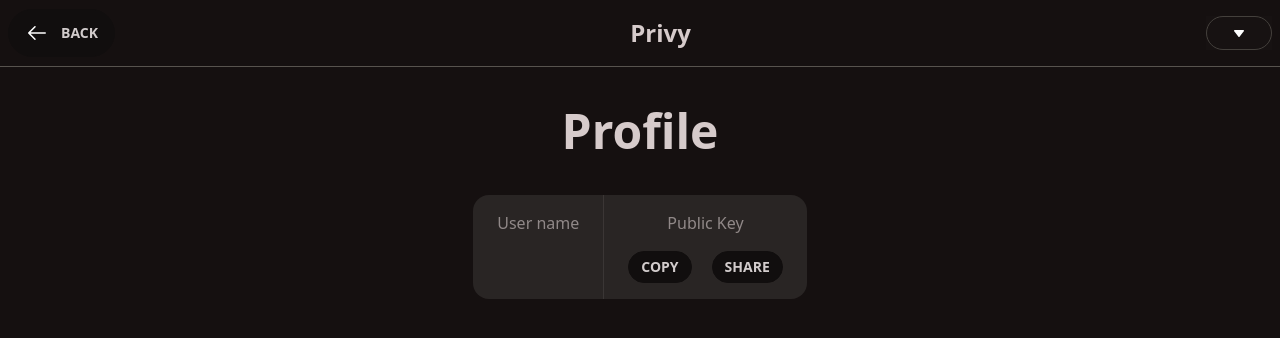
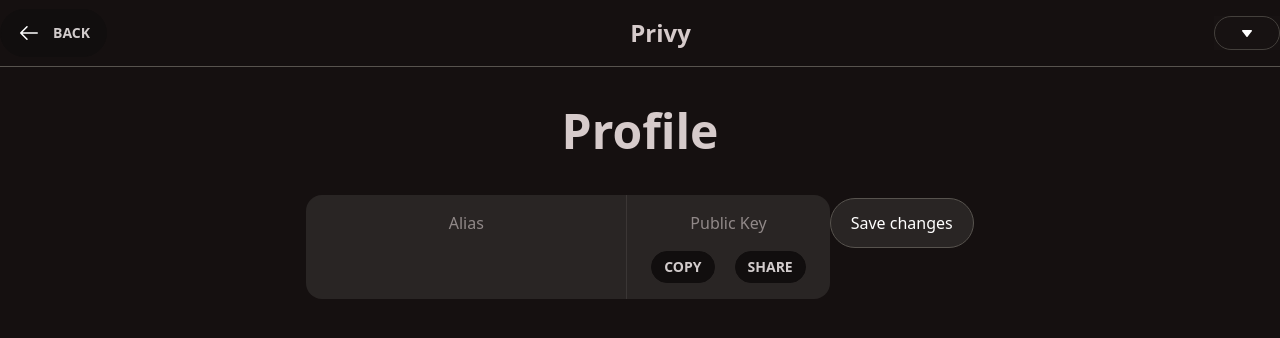
Before and after one commit to godraadam/privy-web, a React (Create React App) app: page /profile in a window 1280 px wide. Shown: the top 338 px of the page. Built offline with nearby package versions, Linux system fonts and the light colour scheme.

Commit message:
edit contact feature wip

```diff
--- a/src/components/Contacts.tsx
+++ b/src/components/Contacts.tsx
@@ -1,7 +1,6 @@
 import axios from "axios";
 import { useEffect, useState } from "react";
 import { PrivyContact } from "../models/privyContact";
-import { PrivyMessage } from "../models/privyMessage";
 import { routerApiUrl } from "../store";
 import AddContactForm from "./AddContactForm";
 import Contact from "./Contact";
--- a/src/components/IncomingMessage.tsx
+++ b/src/components/IncomingMessage.tsx
@@ -7,7 +7,7 @@
 export default function IncomingMessage(props: MessageProps) {
   return (
     <div className="flex flex-row space-x-2 justify-start items-center">
-      <div className="w-fit p-3 text-xs text-stone-400">
+      <div className="w-fit text-xs text-stone-400">
         {new Date(parseInt(props.message.timestamp)).toLocaleTimeString()}
       </div>
       <div className="w-fit bg-stone-500 px-5 py-2 rounded-xl text-sm text-white max-w-4xl">
--- a/src/components/Login.tsx
+++ b/src/components/Login.tsx
@@ -3,10 +3,10 @@
 import { routerApiUrl } from "../store";
 import { useNavigate } from "react-router-dom";
 import Footer from "./Footer";
-import Navbar from "./Navbar";
 import { trackPromise } from "react-promise-tracker";
 import LoadingIndicator from "./LoadingIndicator";
 import { usePromiseTracker } from "react-promise-tracker";
+import LoginNavbar from "./LoginNavbar";
 
 export default function Login() {
   const [username, setUsername] = useState("");
@@ -153,8 +153,8 @@
   }
 
   return (
-    <div className="flex flex-col bg-black min-h-screen">
-      <Navbar />
+    <div className="flex flex-col bg-gradient-to-b from-black to-stone-800 min-h-screen">
+      <LoginNavbar />
       <div className="flex justify-center space-x-3 pt-20">
         {localUsers.length > 0 ? (
           localUsers.map((user, index) => {
--- /dev/null
+++ b/src/components/LoginNavbar.tsx
@@ -0,0 +1,12 @@
+
+
+export default function MessagesNavbar() {
+
+    return (
+      <div className="navbar flex flex-row min-w-screen border-stone-600 border-b">
+        <h1 className="text-2xl mx-auto font-bold">Privy</h1>
+        <div className="bg-base-100 justify-end my-2">
+        </div>
+      </div>
+    );
+  }
--- a/src/components/MessagesNavbar.tsx
+++ b/src/components/MessagesNavbar.tsx
@@ -36,9 +36,9 @@
   return (
     <div className="navbar flex flex-row min-w-screen border-stone-600 border-b">
       <h1 className="text-2xl mx-auto font-bold">Privy</h1>
-      <div className="bg-base-100 justify-end my-2">
+      <div className="bg-black justify-end my-2">
         <div className="dropdown">
-          <button className="flex flex-row border border-stone-700 rounded-full px-5 py-1 normal-case text-md">
+          <button className="flex flex-row border text-white border-stone-700 rounded-full px-6 gap-2 py-2 normal-case text-md hover:bg-stone-600">
             {userName}
             <svg
               clip-rule="evenodd"
--- a/src/components/Navbar.tsx
+++ /dev/null
@@ -1,7 +0,0 @@
-export default function Navbar() {
-  return (
-    <div className="navbar bg-stone-800">
-      <a className="btn btn-active btn-neutral normal-case text-xl">privy</a>
-    </div>
-  );
-}
--- a/src/components/Profile.tsx
+++ b/src/components/Profile.tsx
@@ -7,6 +7,11 @@
   const [searchParams, setSearchParams] = useSearchParams();
 
   const [showAlert, setShowAlert] = useState(false);
+  const [contactTrusted, setContactTrusted] = useState(
+    searchParams.get("trusted") === "true"
+  );
+  const [editingAlias, setEditingAlias] = useState(false);
+  const [newAlias, setNewAlias] = useState(searchParams.get("username") ?? "");
 
   const navigate = useNavigate();
 
@@ -28,9 +33,11 @@
     setTimeout(() => setShowAlert(false), 3000);
   }
 
+  async function onSaveChangesClicked() {}
+
   return (
     <div className="flex flex-col min-h-screen bg-base-200">
-      <div className="navbar flex flex-row min-w-screen border-stone-600 border-b">
+      <div className="navbar flex flex-row border-stone-600 border-b px-0">
         <button
           className="btn flex flex-row gap-3"
           onClick={(e) => navigate("/messages")}
@@ -93,19 +100,49 @@
       </div>
       <div className="flex flex-grow bg-base-200 justify-center py-10">
         <div className="text-center">
-          <div className="max-w-md space-y-10">
+          <div className="max-w-2xl space-y-10 justify-center">
             <h1 className="text-5xl font-bold">Profile</h1>
             <div className="stats bg-stone-800">
               <div className="stat content-start">
-                <div className="stat-title">User name</div>
-                <div className="stat-value text-2xl">
-                  {searchParams.get("username")}
+                <div className="stat-title">Alias</div>
+                <div className="flex flex-row gap-4 justify-between items-center">
+                  <input
+                    type="text"
+                    className={
+                      !editingAlias
+                        ? "w-4/5 text-center font-bold text-lg bg-stone-800"
+                        : "input input-bordered"
+                    }
+                    value={newAlias}
+                    disabled={!editingAlias}
+                    onChange={(e) => {
+                      setNewAlias((e.target as HTMLInputElement).value);
+                    }}
+                  ></input>
+                  {searchParams.get("contact") && (
+                    <button
+                      onClick={() => {
+                        setEditingAlias(!editingAlias);
+                        setNewAlias(searchParams.get("username") ?? "");
+                      }}
+                    >
+                      <svg
+                        xmlns="http://www.w3.org/2000/svg"
+                        width="16"
+                        height="16"
+                        viewBox="0 0 24 24"
+                        fill="White"
+                      >
+                        <path d="M19.769 9.923l-12.642 12.639-7.127 1.438 1.438-7.128 12.641-12.64 5.69 5.691zm1.414-1.414l2.817-2.82-5.691-5.689-2.816 2.817 5.69 5.692z" />
+                      </svg>
+                    </button>
+                  )}
                 </div>
               </div>
 
               <div className="stat content-start">
                 <div className="stat-title">Public Key</div>
-                <div className="stat-value text-lg truncate">
+                <div className="stat-value text-lg overflow-x-scroll">
                   {searchParams.get("pubkey")}
                 </div>
                 <div className="stat-actions space-x-5">
@@ -115,6 +152,51 @@
                   <button className="btn btn-sm">Share</button>
                 </div>
               </div>
+              {searchParams.get("contact") && (
+                <div className="stat content-start gap-y-2">
+                  <div className="stat-title">Trusted peer</div>
+                  <div className="flex justify-center">
+                    {searchParams.get("trusted") === "true" ? (
+                      <svg
+                        xmlns="http://www.w3.org/2000/svg"
+                        width="24"
+                        height="24"
+                        viewBox="0 0 24 24"
+                        fill="green"
+                      >
+                        <path d="M12 0c-6.627 0-12 5.373-12 12s5.373 12 12 12 12-5.373 12-12-5.373-12-12-12zm-1.959 17l-4.5-4.319 1.395-1.435 3.08 2.937 7.021-7.183 1.422 1.409-8.418 8.591z" />
+                      </svg>
+                    ) : (
+                      <svg
+                        clip-rule="evenodd"
+                        fill-rule="evenodd"
+                        stroke-linejoin="round"
+                        stroke-miterlimit="2"
+                        viewBox="0 0 24 24"
+                        xmlns="http://www.w3.org/2000/svg"
+                        fill="red"
+                        width={30}
+                        height={30}
+                      >
+                        <path
+                          d="m12.002 2.005c5.518 0 9.998 4.48 9.998 9.997 0 5.518-4.48 9.998-9.998 9.998-5.517 0-9.997-4.48-9.997-9.998 0-5.517 4.48-9.997 9.997-9.997zm0 8.933-2.721-2.722c-.146-.146-.339-.219-.531-.219-.404 0-.75.324-.75.749 0 .193.073.384.219.531l2.722 2.722-2.728 2.728c-.147.147-.22.34-.22.531 0 .427.35.75.751.75.192 0 .384-.073.53-.219l2.728-2.728 2.729 2.728c.146.146.338.219.53.219.401 0 .75-.323.75-.75 0-.191-.073-.384-.22-.531l-2.727-2.728 2.717-2.717c.146-.147.219-.338.219-.531 0-.425-.346-.75-.75-.75-.192 0-.385.073-.531.22z"
+                          fill-rule="nonzero"
+                        />
+                      </svg>
+                    )}
+                  </div>
+                  <label className="label cursor-pointer justify-center">
+                    <input
+                      type="checkbox"
+                      className="toggle"
+                      checked={contactTrusted}
+                      onClick={() => {
+                        setContactTrusted(!contactTrusted);
+                      }}
+                    />
+                  </label>
+                </div>
+              )}
             </div>
             {showAlert && (
               <div className="alert alert-success shadow-lg">
@@ -136,6 +218,15 @@
                 </div>
               </div>
             )}
+            {(newAlias !== searchParams.get("username") ||
+              contactTrusted !== (searchParams.get("trusted") === "true")) && (
+              <button
+                className="rounded-full px-5 py-3 bg-stone-800 border-stone-600 border text-white hover:bg-stone-600"
+                onClick={onSaveChangesClicked}
+              >
+                Save changes
+              </button>
+            )}
           </div>
         </div>
       </div>
```
Also changed, not shown: src/components/Contact.tsx (+3 -4 lines), src/components/Messages.tsx (+26 -4 lines).
